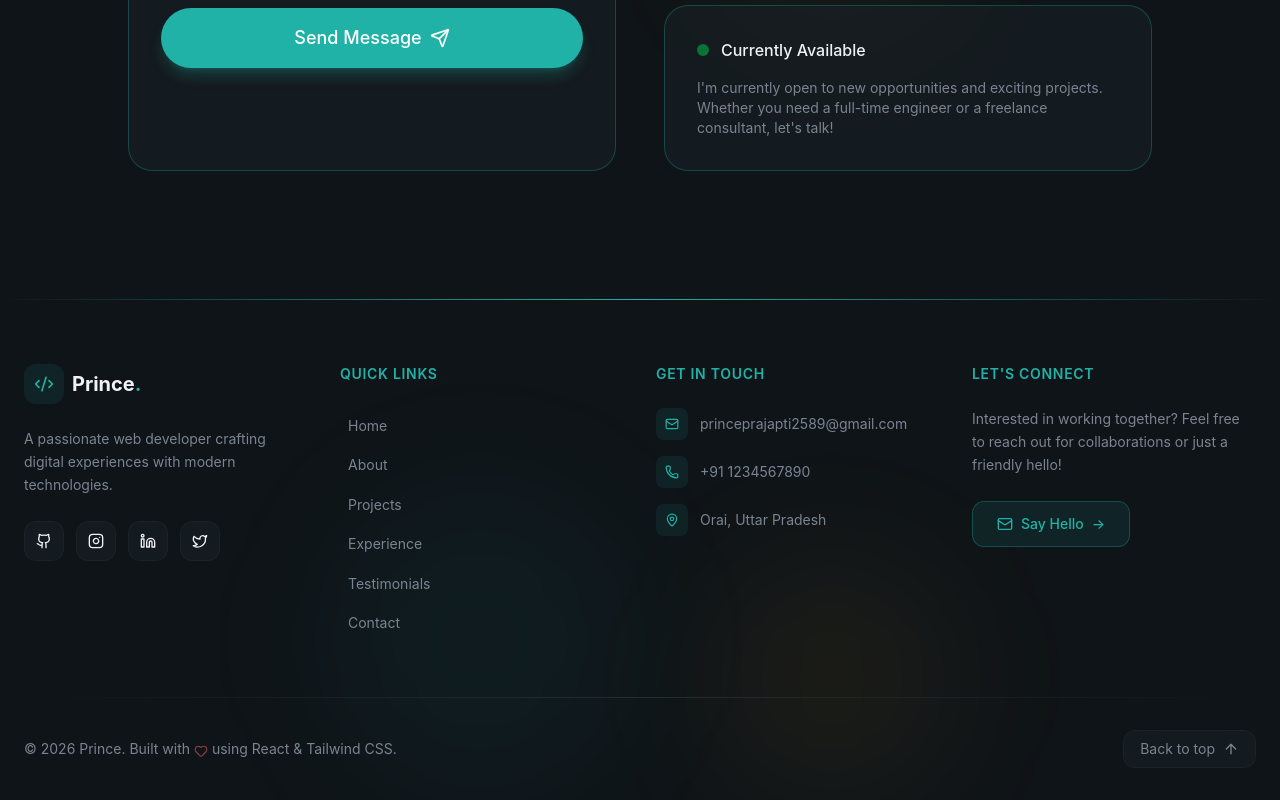
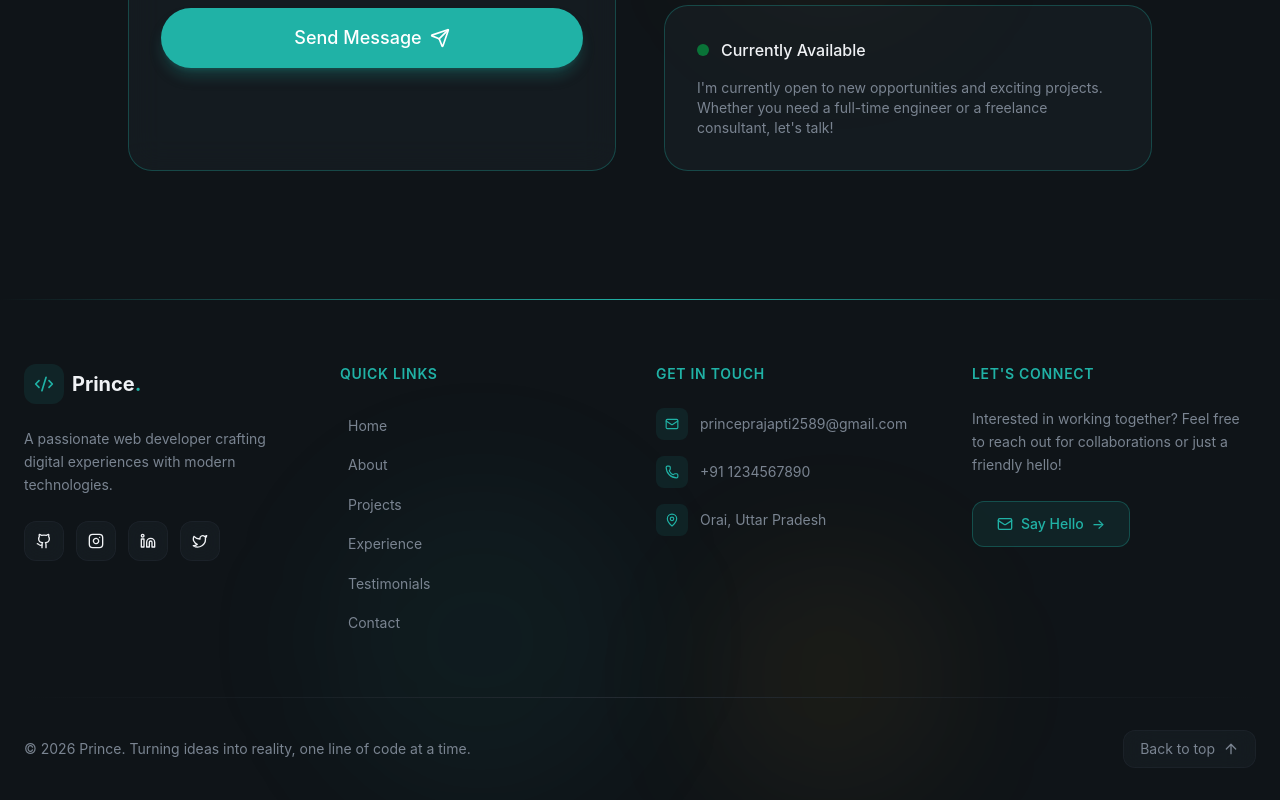
Before and after one commit to PrincePrajapatiXi/Portfolio, a React (Vite) app: page / in a window 1280 px wide. Shown: the part 6353-7153 px from the top of the page. Built offline with nearby package versions, Linux system fonts and the light colour scheme.

Commit message:
Update footer copyright text

```diff
--- a/src/layout/Footer.jsx
+++ b/src/layout/Footer.jsx
@@ -194,9 +194,7 @@ export const Footer = () => {
                 {/* Bottom Bar */}
                 <div className="py-6 md:py-8 flex flex-col sm:flex-row items-center justify-between gap-3">
                     <p className="text-muted-foreground text-sm text-center sm:text-left">
-                        © {new Date().getFullYear()} Prince. Built with{" "}
-                        <Heart className="w-3.5 h-3.5 inline text-red-400 animate-pulse" />{" "}
-                        using React & Tailwind CSS.
+                        © {new Date().getFullYear()} Prince. Turning ideas into reality, one line of code at a time.
                     </p>
 
                     {/* Back to Top */}
```
